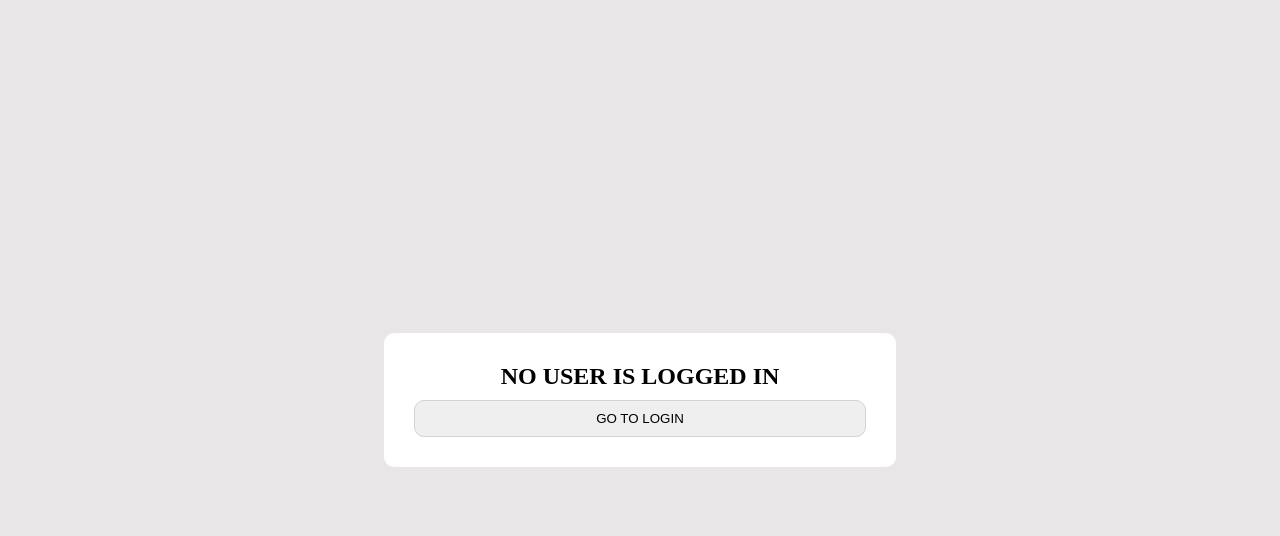
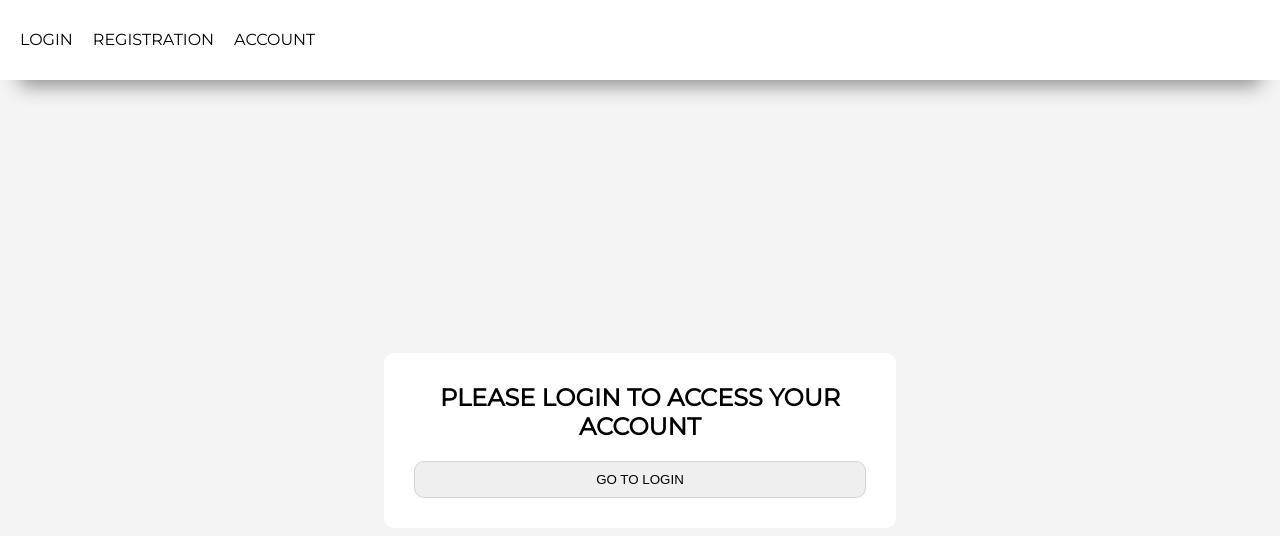
Before and after one commit to raminta17/userLogin_MongoDB_FrontEnd, a React (Create React App) app: page /user in a window 1280 px wide. Shown: the top 536 px of the page. Built offline with nearby package versions, Linux system fonts and the light colour scheme.

Commit message:
updated task

```diff
--- a/public/index.html
+++ b/public/index.html
@@ -3,6 +3,9 @@
   <head>
     <meta charset="utf-8" />
     <link rel="icon" href="%PUBLIC_URL%/favicon.ico" />
+    <link rel="preconnect" href="https://fonts.googleapis.com">
+    <link rel="preconnect" href="https://fonts.gstatic.com" crossorigin>
+    <link href="https://fonts.googleapis.com/css2?family=Montserrat&display=swap" rel="stylesheet">
     <meta name="viewport" content="width=device-width, initial-scale=1" />
     <meta name="theme-color" content="#000000" />
     <meta
--- a/src/App.css
+++ b/src/App.css
@@ -4,11 +4,46 @@
     box-sizing: border-box;
 }
 body {
-    background-color: #e8e6e6;
+    background-color: #f5f4f4;
     height: 100vh;
+    font-family: 'Montserrat', sans-serif;
+}
+.nav {
+    background-color: white;
+    height: 10vh;
+    display:flex;
+    align-items: center;
+    justify-content: space-between;
+    padding: 0 20px;
+    box-shadow: rgba(0, 0, 0, 0.45) 0px 25px 20px -20px;
+ }
+.navLeft {
+    display:flex;
+    gap: 20px;
+    height: inherit;
+}
+.navRight {
+    height: inherit;
+}
+.link {
+    display:flex;
+    align-items: center;
+    height: 100%;
+    text-decoration: none;
+    color: black;
+    cursor:pointer;
+    border-bottom: 2px solid white;
+    transition: 0.3s ease-in-out;
+}
+.link:hover {
+    border-bottom: 2px solid grey;
+    color: grey;
+}
+.page {
     display: flex;
     justify-content: center;
     align-items: center;
+    height: 90vh;
 }
 .box {
     background-color: white;
@@ -17,7 +52,7 @@ body {
     display: flex;
     flex-direction: column;
     width: 40vw;
-    gap:10px;
+    gap:20px;
     text-align: center;
 }
 
@@ -50,7 +85,7 @@ img {
     gap:5px;
 }
 .postsCont {
-    height: 90vh;
+    height: 80vh;
     width: 50vw;
 }
 .posts {
@@ -58,7 +93,6 @@ img {
     display: flex;
     flex-wrap: wrap;
     gap:10px;
-    justify-content: space-between;
     margin-top: 20px;
 }
 .singlePost {
@@ -68,4 +102,18 @@ img {
     padding: 10px;
     border-radius: 10px;
     text-align: left;
+    display: flex;
+    flex-direction: column;
+    gap:10px;
 }
+.singlePost img {
+   width: 100%;
+    border-radius: 0;
+    object-fit: contain;
+}
+.singlePost button {
+    background-color: white;
+}
+.singlePost button:hover {
+    background-color: grey;
+}
--- a/src/App.js
+++ b/src/App.js
@@ -4,14 +4,22 @@ import {Routes, Route} from "react-router-dom";
 import RegistrationPage from "./pages/RegistrationPage";
 import LoginPage from "./pages/LoginPage";
 import UserPage from "./pages/UserPage";
+import Nav from "./components/Nav";
 
 function App() {
   return (
-      <Routes>
-        <Route path="/" element={<RegistrationPage/>}/>
-        <Route path="/login" element={<LoginPage/>}/>
-        <Route path="/user" element={<UserPage/>}/>
-      </Routes>
+      <>
+          <Nav/>
+          <div className="page">
+              <Routes>
+                  <Route path="/" element={<RegistrationPage/>}/>
+                  <Route path="/login" element={<LoginPage/>}/>
+                  <Route path="/user" element={<UserPage/>}/>
+              </Routes>
+          </div>
+
+      </>
+
   );
 }
 
--- a/src/components/Form.js
+++ b/src/components/Form.js
@@ -63,9 +63,7 @@ const Form = ({page}) => {
             const res = await fetch('http://localhost:8000/login', options);
             const data = await res.json();
             setError(data.message);
-            console.log('data', data);
             if(!data.error) {
-                console.log('i am inside if data error false')
                 dispatch(updateLoggedInUser(data.data));
                 usernameRef.current.value = '';
                 passRef.current.value = '';
--- /dev/null
+++ b/src/components/Nav.js
@@ -0,0 +1,43 @@
+import React from 'react';
+import {NavLink} from "react-router-dom";
+import {updateLoggedInUser} from "../features/user";
+import {useDispatch, useSelector} from "react-redux";
+
+const Nav = () => {
+
+    const loggedInUser = useSelector(state => state.user.loggedInUser);
+    const dispatch = useDispatch();
+
+    function handleLogOut() {
+        dispatch(updateLoggedInUser(null))
+    }
+
+    return (
+        <>
+            <div className="nav">
+                <div className="navLeft">
+                    <NavLink className="link" to='/login'>
+                        <div>LOGIN</div>
+                    </NavLink>
+                    <NavLink className="link" to='/'>
+                        <div>REGISTRATION</div>
+                    </NavLink>
+                    <NavLink className="link" to='/user'>
+                        <div>ACCOUNT</div>
+                    </NavLink>
+                </div>
+                <div className="navRight">
+                    {loggedInUser &&
+                        <NavLink className="link" to='/login'>
+                            <div onClick={handleLogOut}>LOG OUT</div>
+                        </NavLink>}
+
+                </div>
+
+            </div>
+        </>
+
+    );
+};
+
+export default Nav;
--- a/src/components/Posts.js
+++ b/src/components/Posts.js
@@ -11,7 +11,6 @@ const Posts = () => {
     const imageRef = useRef();
     const dispatch = useDispatch();
     const loggedInUser = useSelector(state => state.user.loggedInUser);
-    console.log(loggedInUser);
 
     async function savePost() {
         const post = {
@@ -28,7 +27,6 @@ const Posts = () => {
         }
         const res = await fetch('http://localhost:8000/savePost',options);
         const data = await res.json();
-        console.log(data);
         dispatch(updateLoggedInUser(data.data));
         titleRef.current.value = '';
         imageRef.current.value = '';
@@ -44,7 +42,7 @@ const Posts = () => {
                     <button onClick={savePost}>POST</button>
                 </div>
                 {loggedInUser.posts && <div className="posts">
-                    {loggedInUser.posts.map(post => <SinglePost key={loggedInUser._id} author={loggedInUser.username} post={post}/>)}
+                    {loggedInUser.posts.map((post,index) => <SinglePost key={index} loggedInUser={loggedInUser} post={post}/>)}
                 </div>}
             </div>}
         </>
--- a/src/components/SinglePost.js
+++ b/src/components/SinglePost.js
@@ -1,11 +1,34 @@
 import React from 'react';
+import {useDispatch} from "react-redux";
+import {updateLoggedInUser} from "../features/user";
 
-const SinglePost = ({post,author}) => {
+const SinglePost = ({post, loggedInUser}) => {
+
+    const dispatch = useDispatch();
+
+    async function deletePost() {
+        const postToDelete = {
+            id: loggedInUser._id,
+            title : post.title
+        }
+        const options = {
+            method: 'POST',
+            headers: {
+                "content-type": "application/json"
+            },
+            body: JSON.stringify(postToDelete)
+        }
+        const res = await fetch('http://localhost:8000/deletePost',options);
+        const data = await res.json();
+        dispatch(updateLoggedInUser(data.data));
+    }
+
     return (
         <div className="singlePost">
             <img src={post.postImage} alt=""/>
             <h3>Title: {post.title}</h3>
-            <h4>Author: {author}</h4>
+            <h4>Author: {loggedInUser.username}</h4>
+            <button onClick={deletePost}>DELETE POST</button>
         </div>
     );
 };
--- a/src/components/UserUpdateCard.js
+++ b/src/components/UserUpdateCard.js
@@ -7,7 +7,6 @@ import {useNavigate} from "react-router-dom";
 const UserUpdateCard = () => {
 
     const loggedInUser = useSelector(state => state.user.loggedInUser);
-    console.log(loggedInUser);
     const updatePhotoRef = useRef();
     const dispatch = useDispatch();
     const nav = useNavigate();
@@ -42,7 +41,7 @@ const UserUpdateCard = () => {
                 </div>
                 :
                 <div className="box">
-                    <h2>NO USER IS LOGGED IN</h2>
+                    <h2>PLEASE LOGIN TO ACCESS YOUR ACCOUNT</h2>
                     <button onClick={() => nav("/login")}>GO TO LOGIN</button>
                 </div>}
         </>
```
